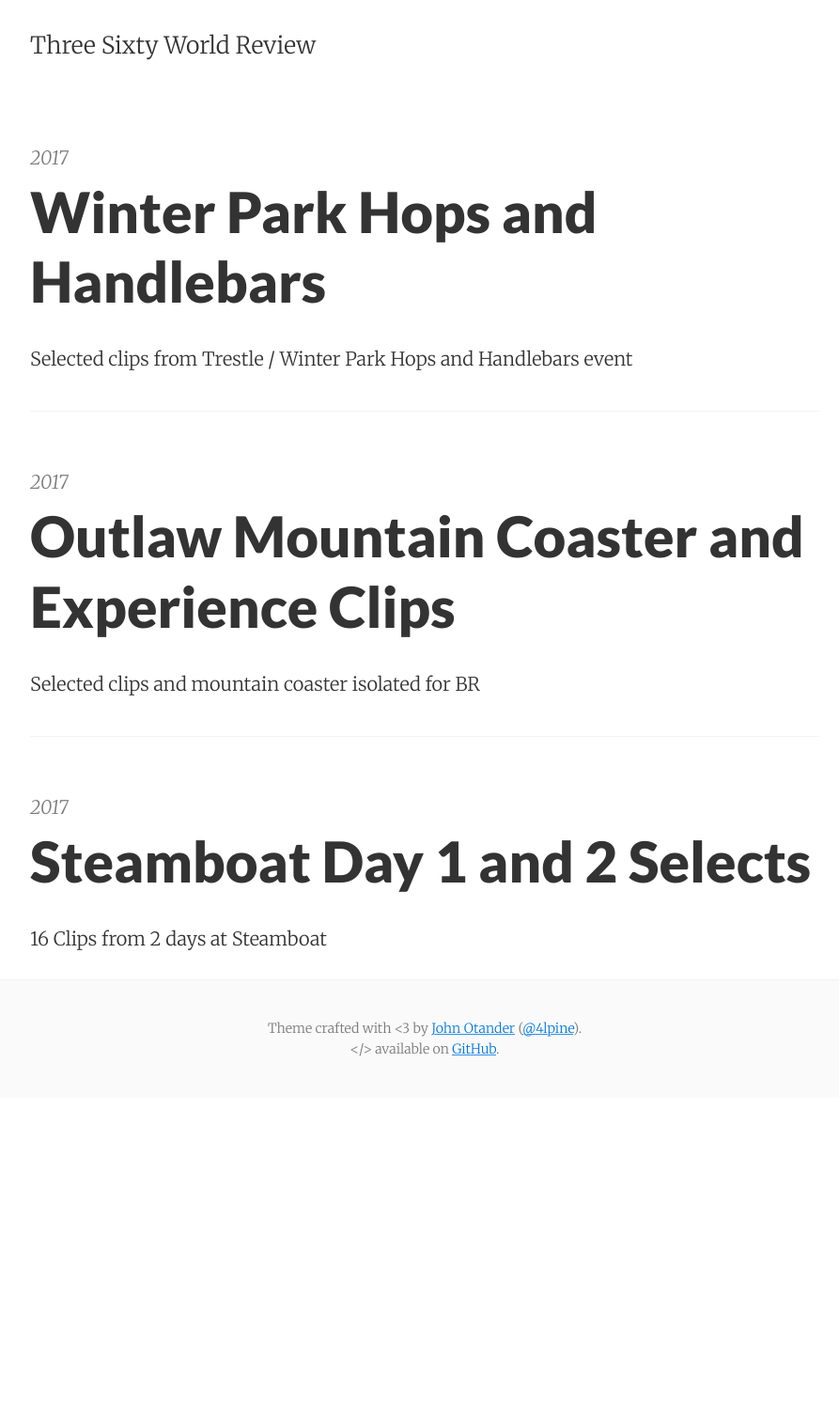
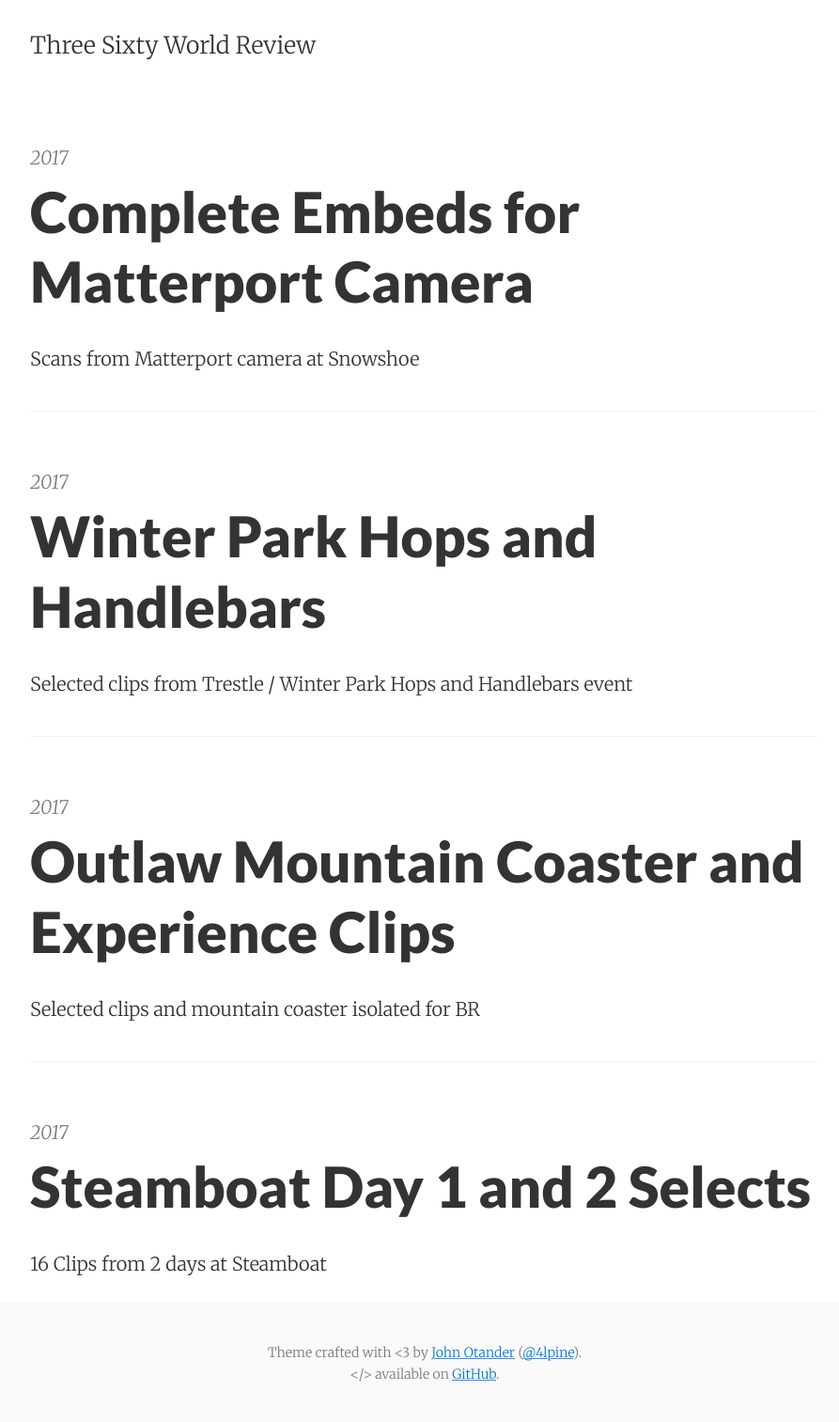
Before and after one commit to hubertron/review.threesixty.world, a Jekyll site: the page built from index.html, in a window 1280 px wide. Shown: the whole page at 94% size, without its empty margins (188-1081 px from the left). Built offline with Jekyll 4.4.1, drawn with Linux system fonts in a browser that asks for light colours; the list of posts is cut into pages by our own code; before the commit the page ends 1168 px from its top, so only the background shows below that.

Commit message:
adding snowshoe review links

````diff
--- /dev/null
+++ b/_posts/2017-10-06-snowshoe-matterport.md
@@ -0,0 +1,149 @@
+---
+layout:     post
+title:      Complete Embeds for Matterport Camera
+date:       2017-10-06
+summary:    Scans from Matterport camera at Snowshoe
+categories: snowshoe
+---
+
+## Lobbies
+
+### Rimfire Lobby
+
+<iframe width='853' height='480' src='https://my.matterport.com/show/?m=E92pDSJXoDF&brand=0' frameborder='0' allowfullscreen></iframe>
+
+``` <iframe width='853' height='480' src='https://my.matterport.com/show/?m=E92pDSJXoDF&brand=0' frameborder='0' allowfullscreen></iframe> ```
+
+
+
+### Allegheny Lobby
+
+<iframe width='853' height='480' src='https://my.matterport.com/show/?m=1DHegLZPZ9X&brand=0' frameborder='0' allowfullscreen></iframe>
+
+``` <iframe width='853' height='480' src='https://my.matterport.com/show/?m=1DHegLZPZ9X&brand=0' frameborder='0' allowfullscreen></iframe> ```
+
+
+
+
+
+### Soaring Eagle Lobby
+
+<iframe width='853' height='480' src='https://my.matterport.com/show/?m=N5ot6SdMSpg&brand=0' frameborder='0' allowfullscreen></iframe>
+
+``` <iframe width='853' height='480' src='https://my.matterport.com/show/?m=N5ot6SdMSpg&brand=0' frameborder='0' allowfullscreen></iframe> ```
+
+
+
+
+### Seneca Lobby
+
+<iframe width='853' height='480' src='https://my.matterport.com/show/?m=2zFvALods4B&brand=0' frameborder='0' allowfullscreen></iframe>
+
+``` <iframe width='853' height='480' src='https://my.matterport.com/show/?m=2zFvALods4B&brand=0' frameborder='0' allowfullscreen></iframe> ```
+
+
+
+### Corduroy Lobby
+
+<iframe width='853' height='480' src='https://my.matterport.com/show/?m=7PR1EdW4b5F&brand=0' frameborder='0' allowfullscreen></iframe>
+
+``` <iframe width='853' height='480' src='https://my.matterport.com/show/?m=7PR1EdW4b5F&brand=0' frameborder='0' allowfullscreen></iframe> ```
+
+
+
+## Rooms/Condos
+
+### Soaring Eagle 217
+
+<iframe width='853' height='480' src='https://my.matterport.com/show/?m=fQP8nCnU8WR&brand=0' frameborder='0' allowfullscreen></iframe>
+
+``` <iframe width='853' height='480' src='https://my.matterport.com/show/?m=fQP8nCnU8WR&brand=0' frameborder='0' allowfullscreen></iframe> ```
+
+
+
+### Corduroy Inn 106
+
+<iframe width='853' height='480' src='https://my.matterport.com/show/?m=Tmc5sLNhcif&brand=0' frameborder='0' allowfullscreen></iframe>
+
+``` <iframe width='853' height='480' src='https://my.matterport.com/show/?m=Tmc5sLNhcif&brand=0' frameborder='0' allowfullscreen></iframe> ```
+
+
+
+### Corduroy Inn 206
+
+<iframe width='853' height='480' src='https://my.matterport.com/show/?m=Wrb6SVfxLEW&brand=0' frameborder='0' allowfullscreen></iframe>
+
+``` <iframe width='853' height='480' src='https://my.matterport.com/show/?m=Wrb6SVfxLEW&brand=0' frameborder='0' allowfullscreen></iframe> ```
+
+
+### Whistle Punk (Need unit number)
+
+<iframe width='853' height='480' src='https://my.matterport.com/show/?m=yetHdimFFza&brand=0' frameborder='0' allowfullscreen></iframe>
+
+``` <iframe width='853' height='480' src='https://my.matterport.com/show/?m=yetHdimFFza&brand=0' frameborder='0' allowfullscreen></iframe> ```
+
+## Allegheny Springs (need unit number)
+
+<iframe width='853' height='480' src='https://my.matterport.com/show/?m=hKo6fRei1rn&brand=0' frameborder='0' allowfullscreen></iframe>
+
+``` <iframe width='853' height='480' src='https://my.matterport.com/show/?m=hKo6fRei1rn&brand=0' frameborder='0' allowfullscreen></iframe> ```
+
+### Allegheny Springs 311
+
+<iframe width='853' height='480' src='https://my.matterport.com/show/?m=8en2nPyDj8y&brand=0' frameborder='0' allowfullscreen></iframe>
+
+``` <iframe width='853' height='480' src='https://my.matterport.com/show/?m=8en2nPyDj8y&brand=0' frameborder='0' allowfullscreen></iframe> ```
+
+### Allegheny Springs 400
+
+<iframe width='853' height='480' src='https://my.matterport.com/show/?m=fg4SmHsDssr&brand=0' frameborder='0' allowfullscreen></iframe>
+
+``` <iframe width='853' height='480' src='https://my.matterport.com/show/?m=fg4SmHsDssr&brand=0' frameborder='0' allowfullscreen></iframe> ```
+
+### Seneca 420
+
+<iframe width='853' height='480' src='https://my.matterport.com/show/?m=265mjUND82P&brand=0' frameborder='0' allowfullscreen></iframe>
+
+``` <iframe width='853' height='480' src='https://my.matterport.com/show/?m=265mjUND82P&brand=0' frameborder='0' allowfullscreen></iframe> ```
+
+
+### Black Bear 10
+
+<iframe width='853' height='480' src='https://my.matterport.com/show/?m=XanrgGgyW3p&brand=0' frameborder='0' allowfullscreen></iframe>
+
+``` <iframe width='853' height='480' src='https://my.matterport.com/show/?m=XanrgGgyW3p&brand=0' frameborder='0' allowfullscreen></iframe> ```
+
+### Powder Ridge 44
+
+<iframe width='853' height='480' src='https://my.matterport.com/show/?m=yLqPdF619bt&brand=0' frameborder='0' allowfullscreen></iframe>
+
+``` <iframe width='853' height='480' src='https://my.matterport.com/show/?m=yLqPdF619bt&brand=0' frameborder='0' allowfullscreen></iframe> ```
+
+### Soaring Eagle 305
+
+<iframe width='853' height='480' src='https://my.matterport.com/show/?m=yW8yFzeVsro&brand=0' frameborder='0' allowfullscreen></iframe>
+
+``` <iframe width='853' height='480' src='https://my.matterport.com/show/?m=yW8yFzeVsro&brand=0' frameborder='0' allowfullscreen></iframe> ```
+
+### Soaring Eagle 308
+
+<iframe width='853' height='480' src='https://my.matterport.com/show/?m=kUH3nj4mf8e&brand=0' frameborder='0' allowfullscreen></iframe>
+
+``` <iframe width='853' height='480' src='https://my.matterport.com/show/?m=kUH3nj4mf8e&brand=0' frameborder='0' allowfullscreen></iframe> ```
+
+
+## Homes
+
+### Corduroy House
+
+<iframe width='853' height='480' src='https://my.matterport.com/show/?m=LGgx3u2J1Uy&brand=0' frameborder='0' allowfullscreen></iframe>
+
+``` <iframe width='853' height='480' src='https://my.matterport.com/show/?m=LGgx3u2J1Uy&brand=0' frameborder='0' allowfullscreen></iframe> ```
+
+### Pedestal House
+
+<iframe width='853' height='480' src='https://my.matterport.com/show/?m=iSCwm8zMPE5&brand=0' frameborder='0' allowfullscreen></iframe>
+
+``` <iframe width='853' height='480' src='https://my.matterport.com/show/?m=iSCwm8zMPE5&brand=0' frameborder='0' allowfullscreen></iframe> ```
+
+Note: When using embed codes, you can change the width and height to whatever you want to best match the layout of the page being embeded.
--- a/_sass/_code.scss
+++ b/_sass/_code.scss
@@ -10,7 +10,11 @@ code {
 }
 
 code {
+  padding: 20px;
+  margin: 20px 0;
   color: #7a7a7a;
+  display: block;
+  border: 1px #aaa solid;
 }
 
 pre {
````
